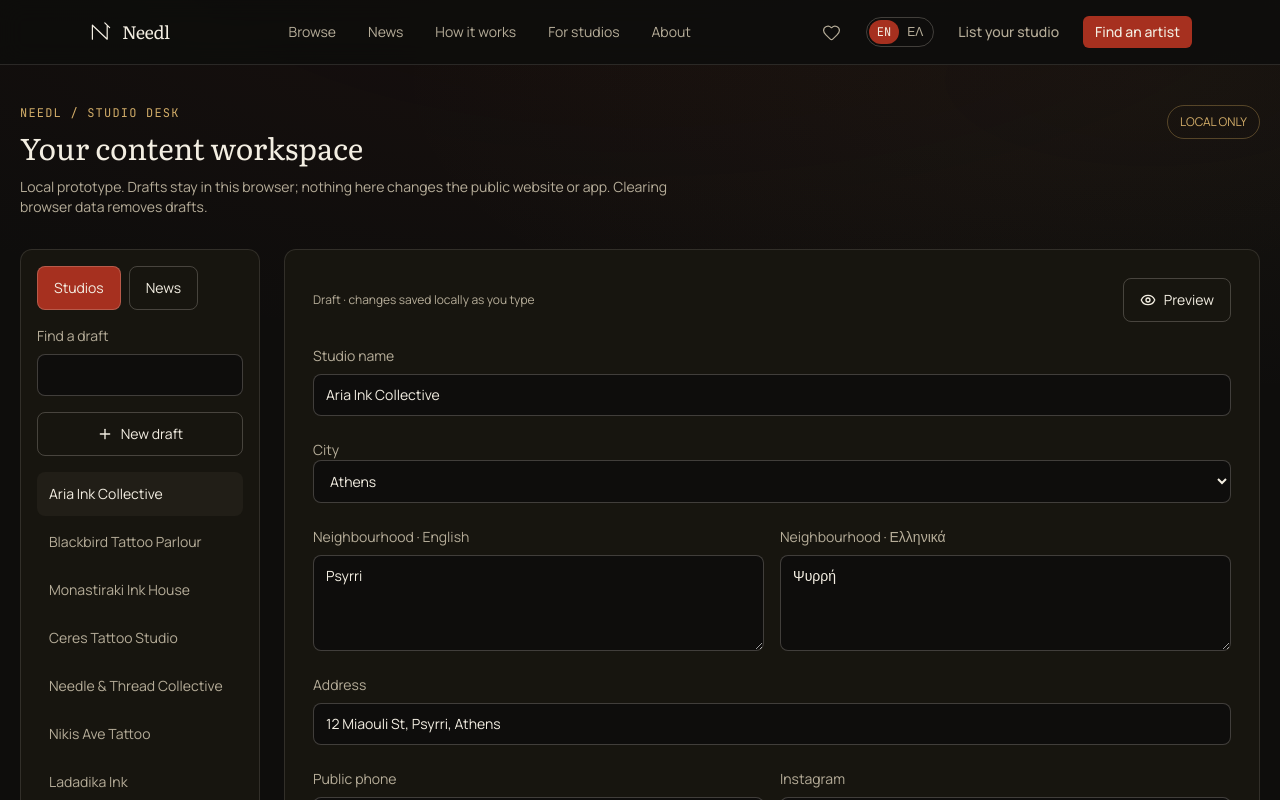
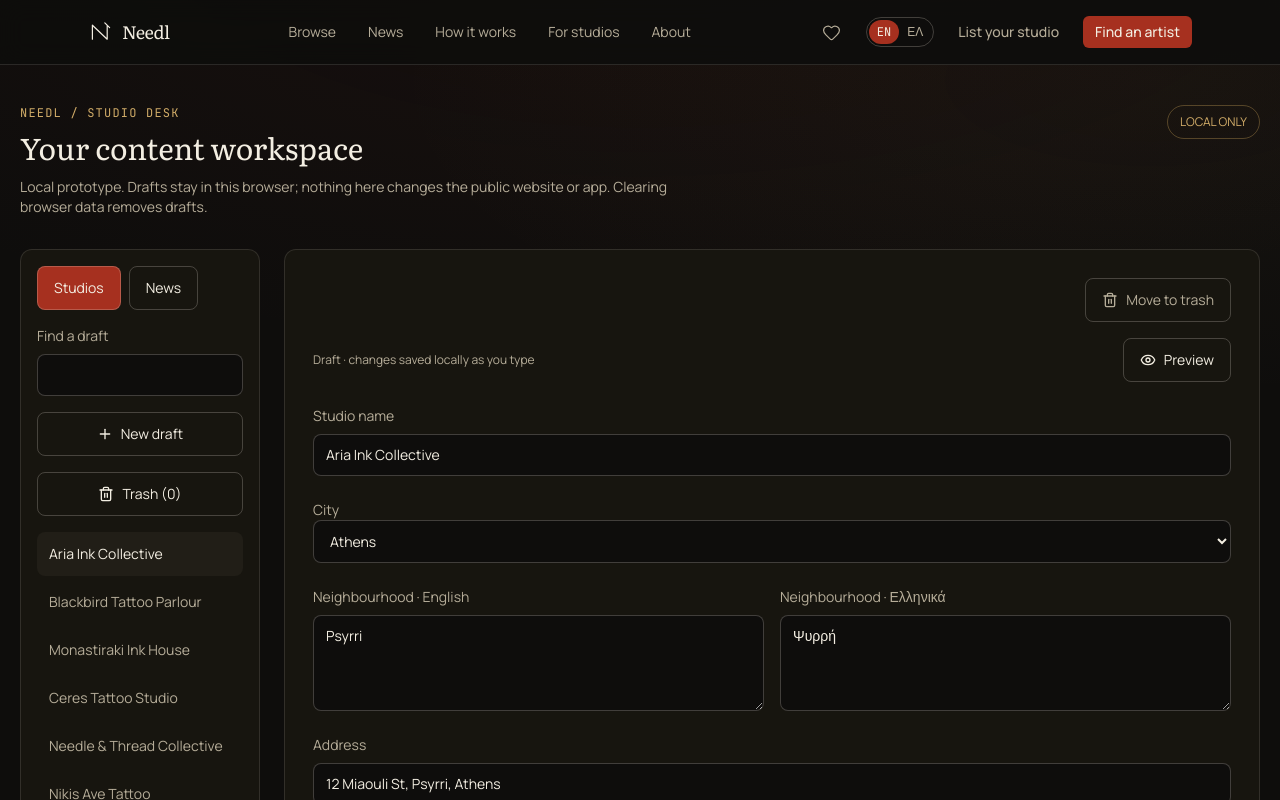
Before and after one commit to AggelosArchaggelos/needl, a Next.js app: page /local-dashboard in a window 1280 px wide. Shown: the top 800 px of the page. Built offline with nearby package versions, Linux system fonts and the light colour scheme.

Commit message:
Add recoverable trash for local studio and news drafts

```diff
--- a/components/local-dashboard.tsx
+++ b/components/local-dashboard.tsx
@@ -1,13 +1,13 @@
 "use client";
 
 import { useEffect, useState } from "react";
-import { Plus, Eye, Pencil, CheckCircle2, ImageIcon } from "lucide-react";
+import { Plus, Eye, Pencil, CheckCircle2, ImageIcon, Trash2, RotateCcw } from "lucide-react";
 import { useLocale } from "@/lib/i18n/locale-context";
 import type { Artist, City, Localized, NewsArticle, PortfolioPiece, Studio, TattooStyle } from "@/lib/types";
 
 type TeamMember = Artist & { discipline?: "tattoo" | "piercing" | "both"; piercingSpecialities?: string };
 type StudioDraft = Omit<Studio, "artists"> & { artists: TeamMember[]; websiteUrl?: string };
-type Workspace = { version: 1; studios: StudioDraft[]; news: NewsArticle[] };
+type Workspace = { version: 1; studios: StudioDraft[]; news: NewsArticle[]; trash?: string[] };
 const KEY = "needl-local-editor-v1";
 const control = "w-full rounded-lg border border-line-strong bg-ink px-3 py-2.5 text-sm text-paper focus:outline-2 focus:outline-brass";
 const button = "inline-flex min-h-11 items-center justify-center gap-2 rounded-lg border border-line-strong px-4 py-2 text-sm hover:bg-ink-3 focus-visible:outline-2 focus-visible:outline-brass";
@@ -43,13 +43,16 @@ export function LocalDashboard({ initialStudios, initialNews, cities, tattooStyl
   const [query, setQuery] = useState("");
   const [preview, setPreview] = useState(false);
   const [reviewed, setReviewed] = useState(false);
+  const [showTrash, setShowTrash] = useState(false);
+  const [notice, setNotice] = useState("");
   useEffect(() => {
     try {
       const raw = localStorage.getItem(KEY);
       if (raw) {
         const draft = JSON.parse(raw);
         if (draft.version !== 1 || !Array.isArray(draft.studios) || !Array.isArray(draft.news) || !draft.studios.every((s: Studio) => typeof s.id === "string" && s.description?.en !== undefined && Array.isArray(s.artists) && Array.isArray(s.galleryImages)) || !draft.news.every((n: NewsArticle) => typeof n.id === "string" && n.title?.en !== undefined)) throw Error();
-        setWorkspace(draft); setSelected(draft.studios[0]?.id ?? "");
+        if (draft.trash !== undefined && (!Array.isArray(draft.trash) || !draft.trash.every((id: unknown) => typeof id === "string"))) throw Error();
+        setWorkspace(draft); setSelected(draft.studios.find((s: Studio) => !(draft.trash ?? []).includes("studios:" + s.id))?.id ?? "");
       }
     } catch { setStorageMessage("Could not restore saved drafts. Nothing has been overwritten."); }
     setReady(true);
@@ -64,14 +67,27 @@ export function LocalDashboard({ initialStudios, initialNews, cities, tattooStyl
   function setStudio(next: StudioDraft) { update({ ...workspace, studios: workspace.studios.map(s => s.id === next.id ? next : s) }); }
   function setArticle(next: NewsArticle) { update({ ...workspace, news: workspace.news.map(n => n.id === next.id ? next : n) }); }
   function setArtist(index: number, next: TeamMember) { if (studio) setStudio({ ...studio, artists: studio.artists.map((a, i) => i === index ? next : a) }); }
-  function switchSection(next: "studios" | "news") { setSection(next); setSelected(workspace[next][0]?.id ?? ""); setPreview(false); setReviewed(false); setQuery(""); }
+  function switchSection(next: "studios" | "news") { setSection(next); setSelected(workspace[next].find(item => !(workspace.trash ?? []).includes(next + ":" + item.id))?.id ?? ""); setPreview(false); setReviewed(false); setQuery(""); setShowTrash(false); setNotice(""); }
+  function trashSelected() {
+    if (!selected) return;
+    const trash = [...new Set([...(workspace.trash ?? []), section + ":" + selected])];
+    update({ ...workspace, trash });
+    setSelected(workspace[section].find(item => !trash.includes(section + ":" + item.id))?.id ?? "");
+    setPreview(false);
+    setNotice(l("Draft moved to trash. You can restore it at any time.", "Το πρόχειρο μεταφέρθηκε στον κάδο. Μπορείτε να το επαναφέρετε."));
+  }
+  function restore(id: string) {
+    update({ ...workspace, trash: (workspace.trash ?? []).filter(key => key !== section + ":" + id) });
+    setSelected(id); setShowTrash(false); setPreview(false); setQuery("");
+    setNotice(l("Draft restored.", "Το πρόχειρο επανήλθε."));
+  }
   function add() {
     const id = makeId();
     if (section === "studios") {
       const next: StudioDraft = { id, slug: "draft-" + id.slice(0,8), name: "", cityId: cities[0]?.id ?? "", neighborhood: emptyText(), address: "", description: emptyText(), heroImageUrl: "", galleryImages: [], rating: 0, reviewCount: 0, priceBand: "€", avgSessionEUR: 0, styleIds: [], instagramHandle: "", phone: "", hours: emptyText(), promoted: false, artists: [], websiteUrl: "" };
       update({ ...workspace, studios: [...workspace.studios, next] });
     } else update({ ...workspace, news: [...workspace.news, { id, slug: "draft-" + id.slice(0,8), title: emptyText(), excerpt: emptyText(), imageUrl: "", sourceName: "", publishedAt: new Date().toISOString().slice(0,10), tags: [] }] });
-    setSelected(id); setPreview(false);
+    setSelected(id); setPreview(false); setShowTrash(false); setQuery(""); setNotice("");
   }
   const issues: string[] = [];
   const required = (v: string, label: string) => { if (!v?.trim()) issues.push(label); };
@@ -88,19 +104,24 @@ export function LocalDashboard({ initialStudios, initialNews, cities, tattooStyl
     studio.artists.forEach((a, i) => { const p = l("Team member ", "Μέλος ομάδας ") + (i + 1); required(a.name, p + " · name"); required(a.instagramHandle, p + " · Instagram"); bilingual(a.bio, p + " · bio"); bilingual(a.role, p + " · role"); imageCheck(a.avatarUrl, p + " · portrait"); if (!a.portfolio.length) issues.push(p + " · portfolio"); a.portfolio.forEach((piece, k) => { required(piece.caption, p + " · caption " + (k+1)); imageCheck(piece.imageUrl, p + " · image " + (k+1)); }); });
   } else if (article) { bilingual(article.title, "Title"); bilingual(article.excerpt, "Excerpt"); required(article.sourceName, "Source"); imageCheck(article.imageUrl, "Image"); if (article.sourceUrl && !safeImage(article.sourceUrl)) issues.push("Source · HTTPS URL"); if (!Number.isFinite(Date.parse(article.publishedAt))) issues.push("Publication date"); }
   const items = section === "studios" ? workspace.studios.map(s => ({ id:s.id, name:s.name })) : workspace.news.map(n => ({ id:n.id, name:n.title[locale] || n.title.en }));
+  const trashed = items.filter(n => (workspace.trash ?? []).includes(section + ":" + n.id));
+  const visibleItems = items.filter(n => !(workspace.trash ?? []).includes(section + ":" + n.id));
 
   return <div className="mx-auto max-w-7xl px-5 py-10">
     <div className="mb-8 flex flex-wrap items-start justify-between gap-4"><div><p className="mb-2 font-mono text-xs uppercase tracking-widest text-brass-bright">Needl / Studio desk</p><h1 className="font-display text-3xl">{l("Your content workspace", "Ο χώρος του περιεχομένου σας")}</h1><p className="mt-3 max-w-2xl text-sm text-paper-dim">{l("Local prototype. Drafts stay in this browser; nothing here changes the public website or app. Clearing browser data removes drafts.", "Τοπικό πρωτότυπο. Τα πρόχειρα μένουν σε αυτό το πρόγραμμα περιήγησης και δεν αλλάζουν τον δημόσιο ιστότοπο ή την εφαρμογή.")}</p></div><span className="rounded-full border border-brass/40 px-3 py-2 text-xs text-brass-bright">{l("LOCAL ONLY", "ΜΟΝΟ ΤΟΠΙΚΑ")}</span></div>
     {!ready ? <p>Loading drafts…</p> : <>
     {storageMessage && <p role="alert" className="mb-5 rounded-lg border border-red p-4">{storageMessage}</p>}
+    {notice && <p role="status" className="mb-5 text-sm text-paper-dim">{notice}</p>}
     <div className="grid items-start gap-6 lg:grid-cols-[240px_minmax(0,1fr)]">
       <aside className="space-y-4 rounded-xl border border-line bg-ink-2 p-4">
         <div className="flex gap-2">{(["studios", "news"] as const).map(s => <button key={s} className={button + (section === s ? " bg-red text-paper" : "")} aria-pressed={section === s} onClick={() => switchSection(s)}>{s === "studios" ? l("Studios", "Στούντιο") : l("News", "Ειδήσεις")}</button>)}</div>
         <Field label={l("Find a draft", "Εύρεση προχείρου")} value={query} onChange={setQuery}/>
         <button className={button + " w-full"} onClick={add}><Plus size={16}/>{l("New draft", "Νέο πρόχειρο")}</button>
-        <div className="max-h-96 space-y-1 overflow-y-auto">{items.filter(n => n.name.toLowerCase().includes(query.toLowerCase())).map(n => <button key={n.id} aria-current={selected === n.id ? "true" : undefined} className={"block min-h-11 w-full rounded-lg px-3 py-2 text-left text-sm " + (selected === n.id ? "bg-ink-3 text-paper" : "text-paper-dim hover:bg-ink-3")} onClick={() => { setSelected(n.id); setReviewed(false); }}>{n.name || l("Untitled draft", "Πρόχειρο χωρίς τίτλο")}</button>)}</div>
+        <button className={button + " w-full"} aria-pressed={showTrash} onClick={() => { setShowTrash(!showTrash); setNotice(""); }}><Trash2 size={16}/>{l("Trash", "Κάδος")} ({trashed.length})</button>
+        <div className="max-h-96 space-y-1 overflow-y-auto">{visibleItems.filter(n => n.name.toLowerCase().includes(query.toLowerCase())).map(n => <button key={n.id} aria-current={!showTrash && selected === n.id ? "true" : undefined} className={"block min-h-11 w-full rounded-lg px-3 py-2 text-left text-sm " + (!showTrash && selected === n.id ? "bg-ink-3 text-paper" : "text-paper-dim hover:bg-ink-3")} onClick={() => { setSelected(n.id); setReviewed(false); setShowTrash(false); }}>{n.name || l("Untitled draft", "Πρόχειρο χωρίς τίτλο")}</button>)}</div>
       </aside>
-      <section aria-label={l("Draft editor", "Επεξεργασία προχείρου")} className="min-w-0 rounded-xl border border-line bg-ink-2 p-5 sm:p-7">
+      {showTrash ? <section className="min-w-0 rounded-xl border border-line bg-ink-2 p-5 sm:p-7"><h2 className="font-display text-2xl">{l("Trash", "Κάδος")} · {section === "studios" ? l("Studios", "Στούντιο") : l("News", "Ειδήσεις")}</h2><p className="my-4 text-sm text-paper-dim">{l("These drafts remain saved locally. Restoring a studio also restores its team and portfolio information. Public listings are unaffected.", "Τα πρόχειρα παραμένουν αποθηκευμένα τοπικά. Η επαναφορά στούντιο επαναφέρει και την ομάδα του. Οι δημόσιες καταχωρίσεις δεν αλλάζουν.")}</p>{trashed.length ? <ul className="space-y-3">{trashed.map(item => <li key={item.id} className="flex flex-wrap items-center justify-between gap-3 rounded-lg border border-line p-3"><span>{item.name || l("Untitled draft", "Πρόχειρο χωρίς τίτλο")}</span><button className={button} onClick={() => restore(item.id)}><RotateCcw size={16}/>{l("Restore", "Επαναφορά")}</button></li>)}</ul> : <p>{l("Trash is empty.", "Ο κάδος είναι άδειος.")}</p>}</section> : <section aria-label={l("Draft editor", "Επεξεργασία προχείρου")} className="min-w-0 rounded-xl border border-line bg-ink-2 p-5 sm:p-7">
+        {selected && <div className="mb-4 flex justify-end"><button className={button + " text-paper-dim"} onClick={trashSelected}><Trash2 size={16}/>{l("Move to trash", "Μεταφορά στον κάδο")}</button></div>}
         <div className="mb-6 flex flex-wrap items-center justify-between gap-3"><span role="status" className="text-xs text-paper-dim">{reviewed ? l("Marked for local review", "Σημειώθηκε για τοπικό έλεγχο") : l("Draft · changes saved locally as you type", "Πρόχειρο · τοπική αποθήκευση αλλαγών")}</span><button className={button} onClick={() => setPreview(!preview)}>{preview ? <Pencil size={16}/> : <Eye size={16}/>} {preview ? l("Edit", "Επεξεργασία") : l("Preview", "Προεπισκόπηση")}</button></div>
         {preview ? <div className="space-y-6">
           {section === "studios" && studio ? <><Photo url={studio.heroImageUrl} label={studio.name}/><h2 className="font-display text-3xl">{studio.name || l("Untitled studio", "Χωρίς όνομα")}</h2><p className="text-paper-dim">{studio.address}</p><p className="whitespace-pre-wrap leading-relaxed">{studio.description[locale]}</p><p className="text-sm text-paper-dim">{studio.phone} · @{studio.instagramHandle}</p>{studio.websiteUrl && <p className="break-all text-sm text-brass-bright">{studio.websiteUrl}</p>}<div className="grid gap-4 sm:grid-cols-2">{studio.artists.map(a => <div key={a.id} className="space-y-3 rounded-xl border border-line p-4"><Photo url={a.avatarUrl} label={a.name}/><h3 className="font-display text-xl">{a.name}</h3><p className="text-sm text-brass-bright">{a.role[locale]}</p><p className="text-sm text-paper-dim">{a.bio[locale]}</p><div className="grid grid-cols-2 gap-2">{a.portfolio.map(p => <Photo key={p.id} url={p.imageUrl} label={p.caption}/>)}</div></div>)}</div></> : article ? <><Photo url={article.imageUrl} label={article.title[locale]}/><h2 className="font-display text-3xl">{article.title[locale]}</h2><p className="text-paper-dim">{article.sourceName} · {article.publishedAt}</p><p className="whitespace-pre-wrap">{article.excerpt[locale]}</p></> : null}
@@ -133,7 +154,7 @@ export function LocalDashboard({ initialStudios, initialNews, cities, tattooStyl
           </div>
         </div> : article ? <div className="space-y-5"><Bilingual label={l("Title", "Τίτλος")} value={article.title} onChange={title=>setArticle({...article,title})}/><Bilingual label={l("Excerpt", "Περίληψη")} value={article.excerpt} onChange={excerpt=>setArticle({...article,excerpt})}/><Field label={l("Image URL", "Διεύθυνση εικόνας")} value={article.imageUrl} onChange={imageUrl=>setArticle({...article,imageUrl})}/><Field label={l("Source name", "Όνομα πηγής")} value={article.sourceName} onChange={sourceName=>setArticle({...article,sourceName})}/><Field label={l("Source URL (optional)", "Διεύθυνση πηγής (προαιρετικό)")} value={article.sourceUrl ?? ""} onChange={sourceUrl=>setArticle({...article,sourceUrl})}/><Field label={l("Date · YYYY-MM-DD", "Ημερομηνία · ΕΕΕΕ-ΜΜ-ΗΗ")} value={article.publishedAt} onChange={publishedAt=>setArticle({...article,publishedAt})}/><Field label={l("Tags · comma separated", "Ετικέτες · διαχωρισμένες με κόμμα")} value={article.tags.join(",")} onChange={value=>setArticle({...article,tags:value.split(",")})}/></div> : <p>{l("Create a draft to begin.", "Δημιουργήστε ένα πρόχειρο.")}</p>}
         <div className="mt-8 border-t border-line pt-6"><h2 className="font-display text-xl">{l("Before review", "Πριν τον έλεγχο")}</h2>{issues.length ? <ul className="mt-3 max-h-48 list-disc overflow-auto pl-5 text-sm text-paper-dim">{issues.map((issue,i)=><li key={i}>{issue}</li>)}</ul> : <p className="mt-3 text-sm text-paper-dim">{l("Basic fields complete. Photos, permissions, prices, URLs and final content validation still need a person to review them.", "Τα βασικά πεδία συμπληρώθηκαν. Απαιτείται ακόμη έλεγχος φωτογραφιών, δικαιωμάτων και περιεχομένου.")}</p>}<button disabled={issues.length>0 || (!studio && !article)} className={button+" mt-4 disabled:opacity-40"} onClick={()=>{setReviewed(true);setPreview(true);}}><CheckCircle2 size={16}/>{l("Mark for local review", "Σήμανση για τοπικό έλεγχο")}</button><p className="mt-3 text-xs text-paper-faint">{l("There is no publish action in this prototype. Keep original photographs separately; use hosted image URLs here.", "Δεν υπάρχει δημοσίευση σε αυτό το πρωτότυπο. Κρατήστε τα πρωτότυπα αρχεία φωτογραφιών χωριστά.")}</p></div>
-      </section>
+      </section>}
     </div></>}
   </div>;
 }
```
